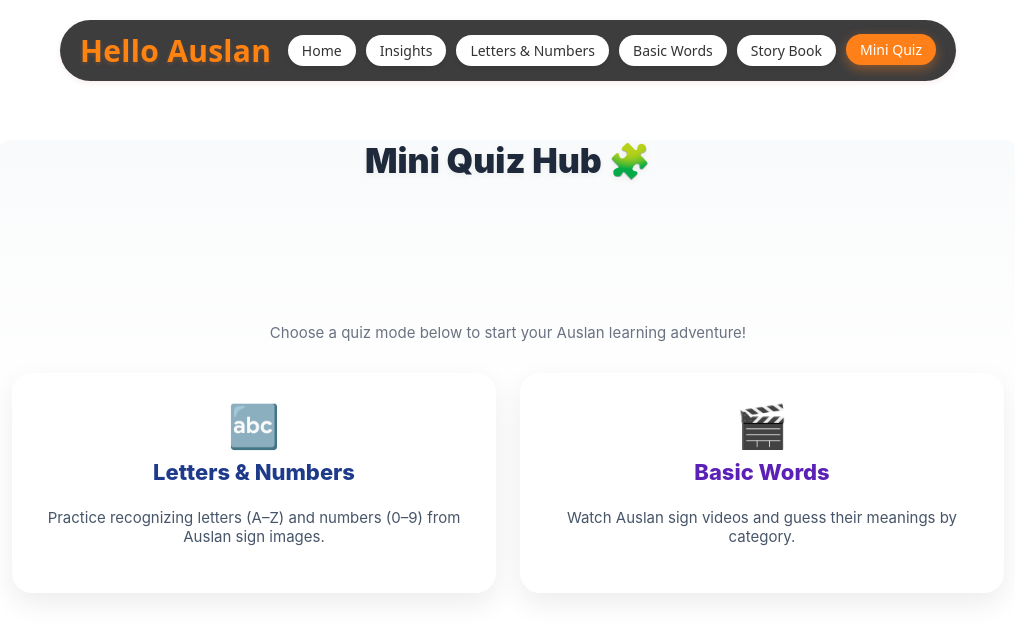
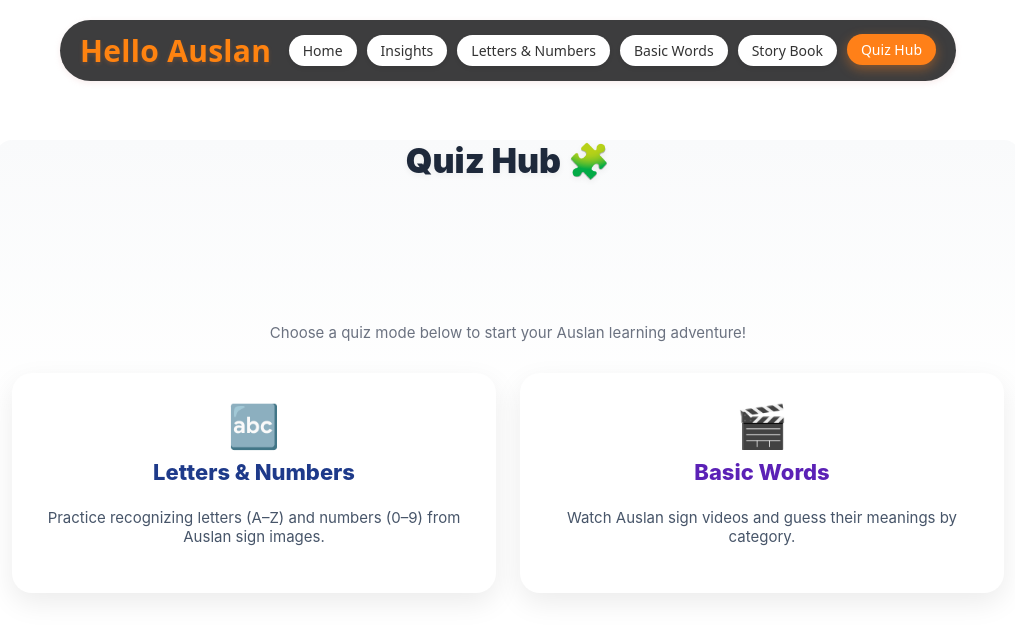
Before and after one commit to DonghaoQin/5120-Auslan-Program, a React (Vite) app in the folder auslan-frontend/: page /quiz in a window 1280 px wide. Shown: the top 636 px of the page, without its empty margins (132-1147 px from the left). Built offline with nearby package versions, Linux system fonts and the light colour scheme; no server answers.

Commit message:
Nav bar update for teh quiz display

```diff
--- a/auslan-frontend/src/components/NavBar.jsx
+++ b/auslan-frontend/src/components/NavBar.jsx
@@ -37,7 +37,7 @@ export default function NavBar() {
             Story Book
           </NavLink>
           <NavLink to="/quiz" className="nav-button" onClick={(e) => handleNavClick(e, "/quiz", "Mini Quiz")}>
-            Mini Quiz
+            Quiz Hub
           </NavLink>
         </div>
       </nav>
--- a/auslan-frontend/src/pages/MiniQuiz.jsx
+++ b/auslan-frontend/src/pages/MiniQuiz.jsx
@@ -93,7 +93,7 @@ export default function MiniQuizHub() {
       {/* Hub */}
       {mode === null && (
         <>
-          <Title>Mini Quiz Hub</Title>
+          <Title>Quiz Hub</Title>
           <SubTitle>
             Choose a quiz mode below to start your Auslan learning adventure!
           </SubTitle>
```
